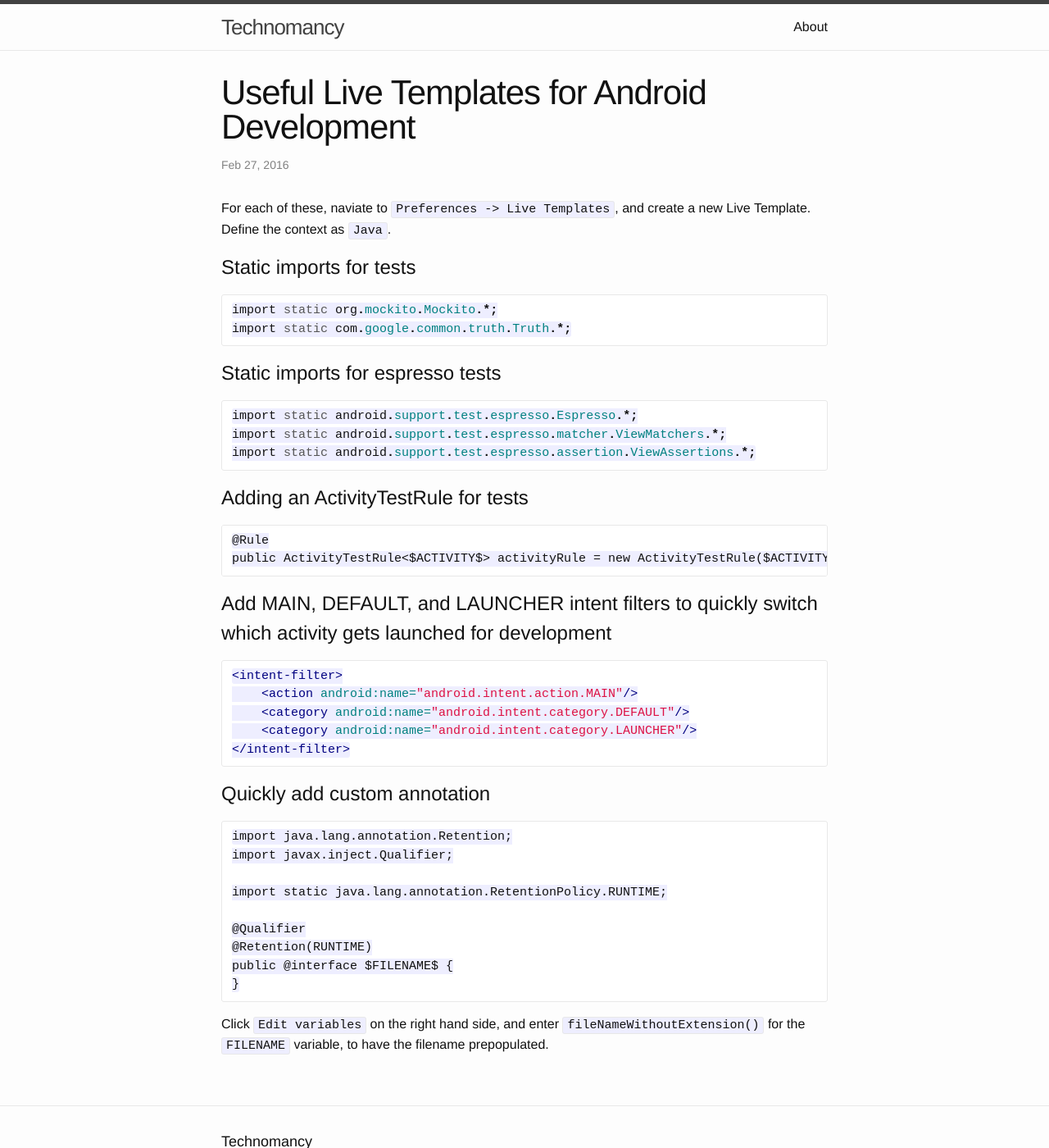
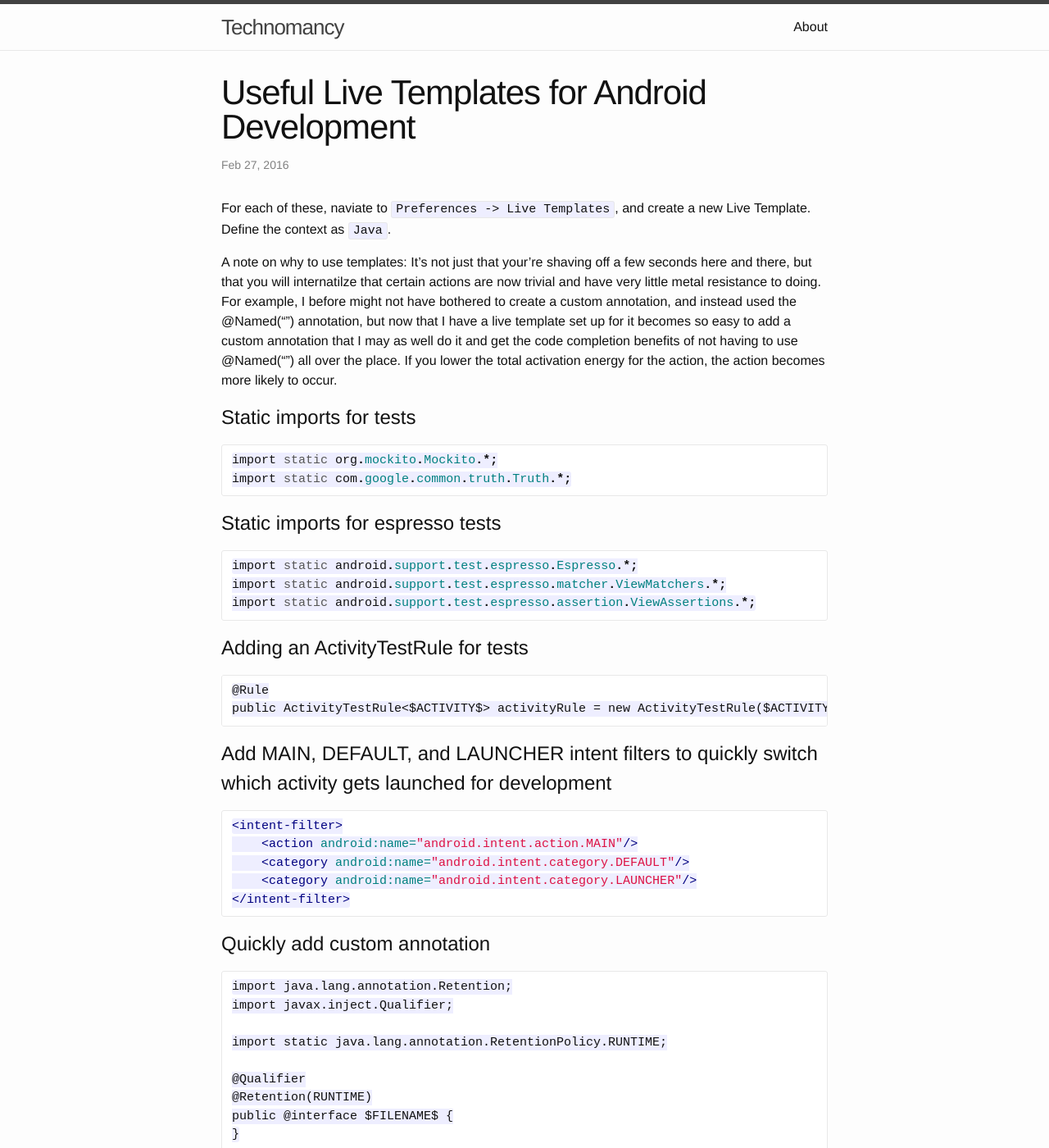
Before and after one commit to eliasbagley/eliasbagley.github.io, a Jekyll site: the page built from _posts/2016-02-27-android-studio-live-templates.markdown, in a window 1280 px wide and 1400 px high. Shown: the whole window at 82% size. Built offline with Jekyll 4.4.1, drawn with Linux system fonts in a browser that asks for light colours; Markdown is read by kramdown in place of the engine named in the settings; comment, search, counter and statistics services are not loaded; some of the changed text lies outside the part shown.

Commit message:
Update live template post

````diff
--- a/_posts/2016-02-27-android-studio-live-templates.markdown
+++ b/_posts/2016-02-27-android-studio-live-templates.markdown
@@ -7,6 +7,8 @@ categories: Android
 ---
 
 For each of these, naviate to `Preferences -> Live Templates`, and create a new Live Template. Define the context as `Java`.
+
+A note on why to use templates: It's not just that your're shaving off a few seconds here and there, but that you will internatilze that certain actions are now trivial and have very little metal resistance to doing. For example, I before might not have bothered to create a custom annotation, and instead used the @Named("") annotation, but now that I have a live template set up for it becomes so easy to add a custom annotation that I may as well do it and get the code completion benefits of not having to use @Named("") all over the place. If you lower the total activation energy for the action, the action becomes more likely to occur.
 
 # Static imports for tests
 
@@ -54,4 +56,11 @@ public @interface $FILENAME$ {
 }
 ```
 
+# Throw an assertion error for an unhandled case in a switch statement
+
+```java
+default:
+  throw new AssertionError("Unhandled branch");
+```
+
 Click `Edit variables` on the right hand side, and enter `fileNameWithoutExtension()` for the `FILENAME` variable, to have the filename prepopulated.
````
